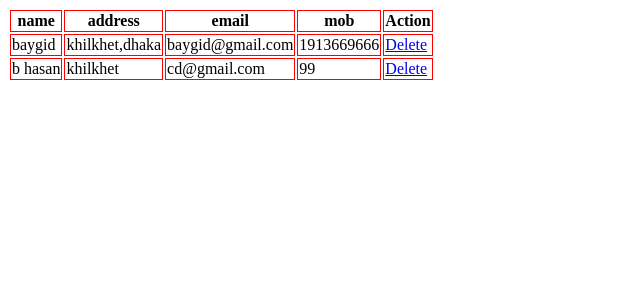
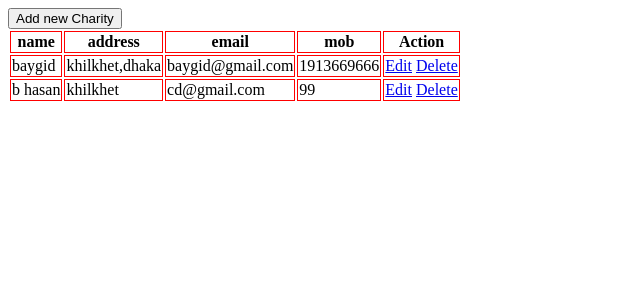
Before and after one commit to baygidhasan/charity-for-human, a Django app: page /all-charity in a window 1280 px wide. Shown: the top 300 px of the page, without its empty margins (0-640 px from the left). Run offline with Django 4.2, Linux system fonts and the light colour scheme; data comes from the database, SQL or seed files in the repository; both versions use the stored data as it was after the commit.

Commit message:
PROJECT COMPLETE

```diff
--- a/charityforhuman/charity/templates/show.html
+++ b/charityforhuman/charity/templates/show.html
@@ -5,6 +5,10 @@
     <title>All charity information</title>
 </head>
 <body>
+<a href="/create">
+<button>Add new Charity</button>
+    </a>
+<br>
 <table>
     <thead>
     <tr>
@@ -24,6 +28,7 @@
          <td style="border:1px solid red">{{charity.email}}</td>
          <td style="border:1px solid red">{{charity.mob}}</td>
          <td style="border:1px solid red">
+             <a href="/edit/{{charity.id}}">Edit</a>
              <a href="/delete/{{charity.id}}">Delete</a>
 
 
--- a/charityforhuman/charity/views.py
+++ b/charityforhuman/charity/views.py
@@ -21,3 +21,16 @@ def delete(request,id):
     charity = Charity.objects.get(id=id)
     charity.delete()
     return redirect("/all-charity")
+
+def edit(request,id):
+    charity=Charity.objects.get(id=id)
+    return render(request, 'edit.html',{"charity":charity})
+
+def update(request,id):
+    charity = Charity.objects.get(id=id)
+    form = CharityForm(request.POST,instance=charity)
+
+    if form.is_valid():
+        charity.save()
+        return redirect("/all-charity")
+    return render(request, 'edit.html', {"charity": charity})
--- a/charityforhuman/charityforhuman/urls.py
+++ b/charityforhuman/charityforhuman/urls.py
@@ -21,5 +21,7 @@ urlpatterns = [
     path('admin/', admin.site.urls),
     path('create',views.create),
     path('all-charity',views.show),
-    path('delete/<int:id>',views.delete)
+    path('delete/<int:id>',views.delete),
+    path('edit/<int:id>',views.edit),
+    path('update/<int:id>',views.update)
 ]
```
Also changed, not shown: charityforhuman/charity/templates/create.html (+4 -4 lines), charityforhuman/charity/templates/edit.html (added, +42 -0 lines), charityforhuman/db.sqlite3.
